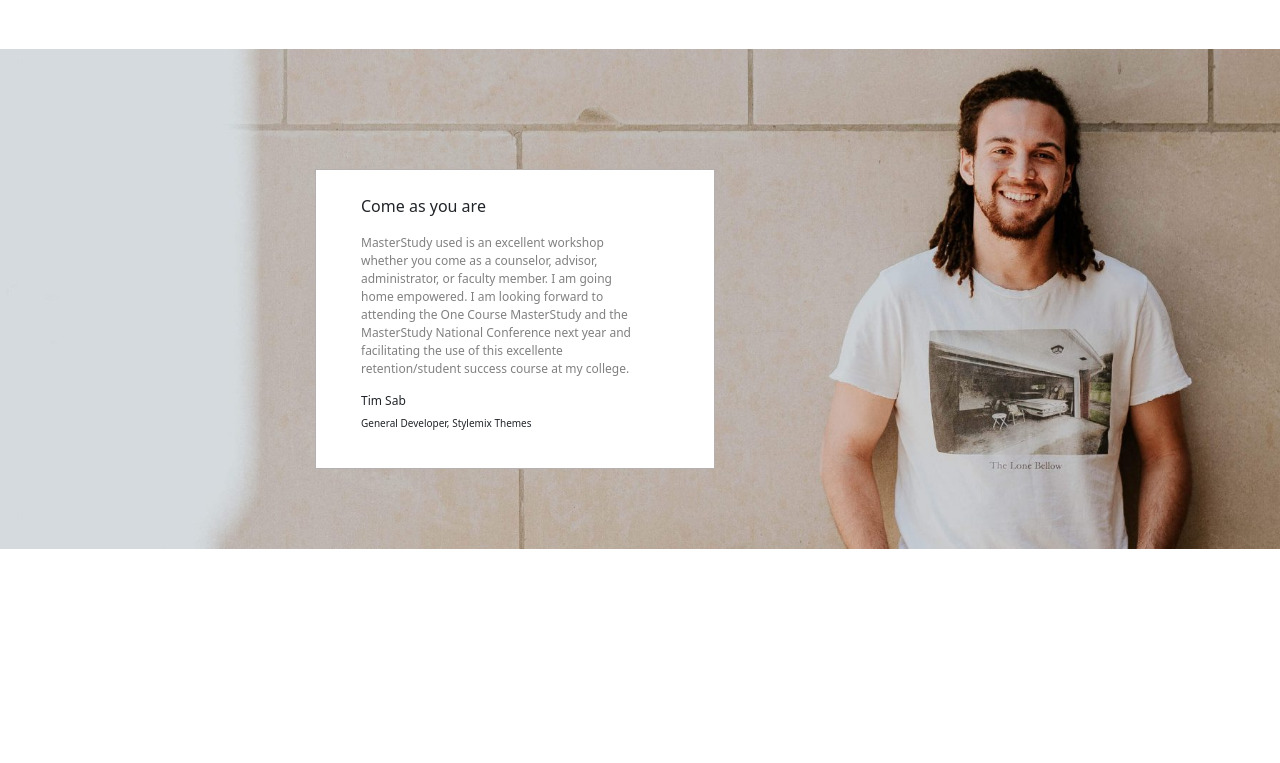
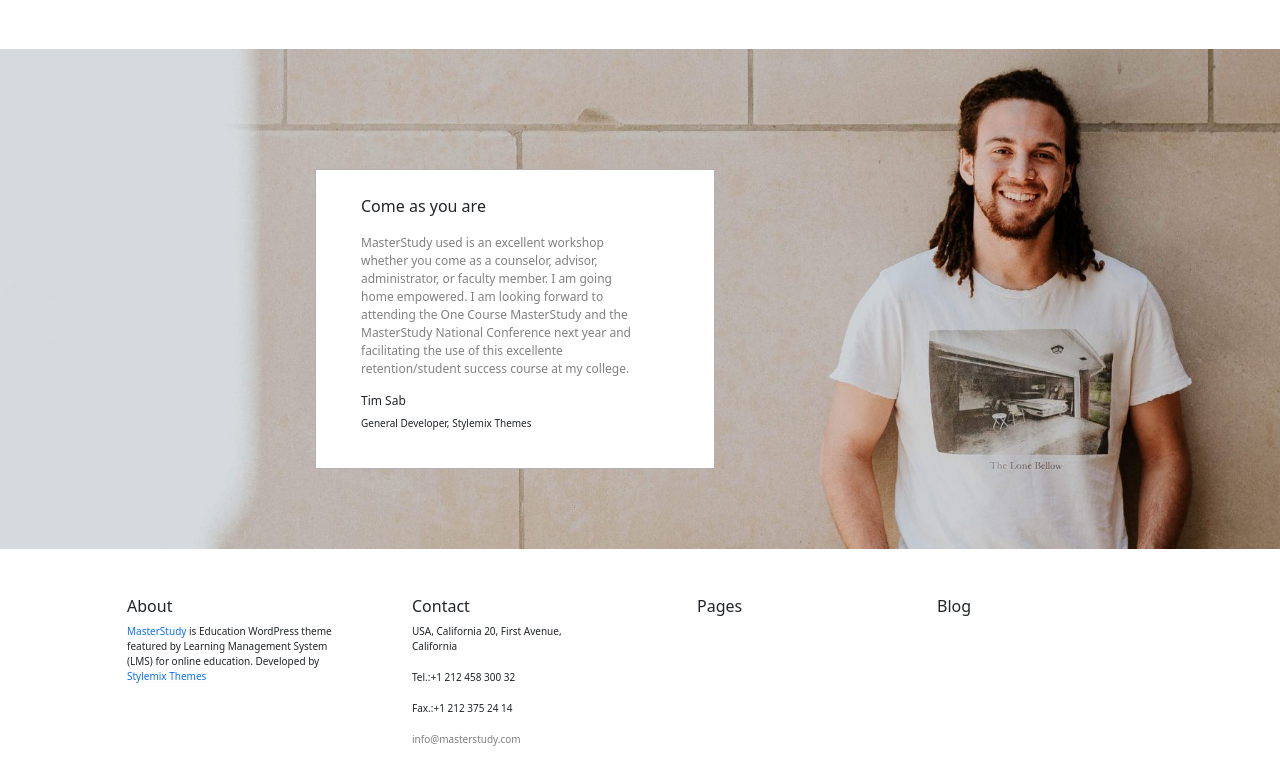
Before and after one commit to Fabio-Marzano/proj-html-vuejs, a Vue app in the folder proj-html-vuejs/: page / in a window 1280 px wide. Shown: the part 3769-4532 px from the top of the page. Before the commit the page ends 4318 px from the top, so only its background shows below. Built offline with nearby package versions, Linux system fonts and the light colour scheme; some icons are missing.

Commit message:
[UPD] start-footer

```diff
--- a/proj-html-vuejs/src/components/AppHeader.vue
+++ b/proj-html-vuejs/src/components/AppHeader.vue
@@ -435,6 +435,27 @@
           </div>
         </div>
       </div>
+      <div class="container mt-5">
+        <div class="row">
+          <div class="col-3">
+            <h6 class="margin-l">About</h6>
+            <p class="f-size-10 w-80 margin-l"><a href="#" class="link-underline-light">MasterStudy</a> is Education WordPress theme featured by Learning Management System (LMS) for online education. Developed by <a href="#" class="link-underline-light">Stylemix Themes</a></p>
+          </div>
+          <div class="col-3">
+            <h6 class="margin-l">Contact</h6>
+            <p class="f-size-10 w-70 margin-l">USA, California 20, First Avenue, California</p>
+            <p class="f-size-10 margin-l">Tel.:+1 212 458 300 32</p>
+            <p class="f-size-10 margin-l">Fax.:+1 212 375 24 14</p>
+            <p class="text-grey f-size-10 margin-l">info@masterstudy.com</p>
+          </div>
+          <div class="col-3">
+            <h6 class="margin-l">Pages</h6>
+          </div>
+          <div class="col-3">
+            <h6>Blog</h6>
+          </div>
+        </div>
+      </div>
     </main>
   </div>
 </template>
--- a/proj-html-vuejs/src/style.css
+++ b/proj-html-vuejs/src/style.css
@@ -280,3 +280,7 @@
     background-position: center;
     height: 500px;
 }
+
+.w-80 {
+    width: 80%;
+}
```
